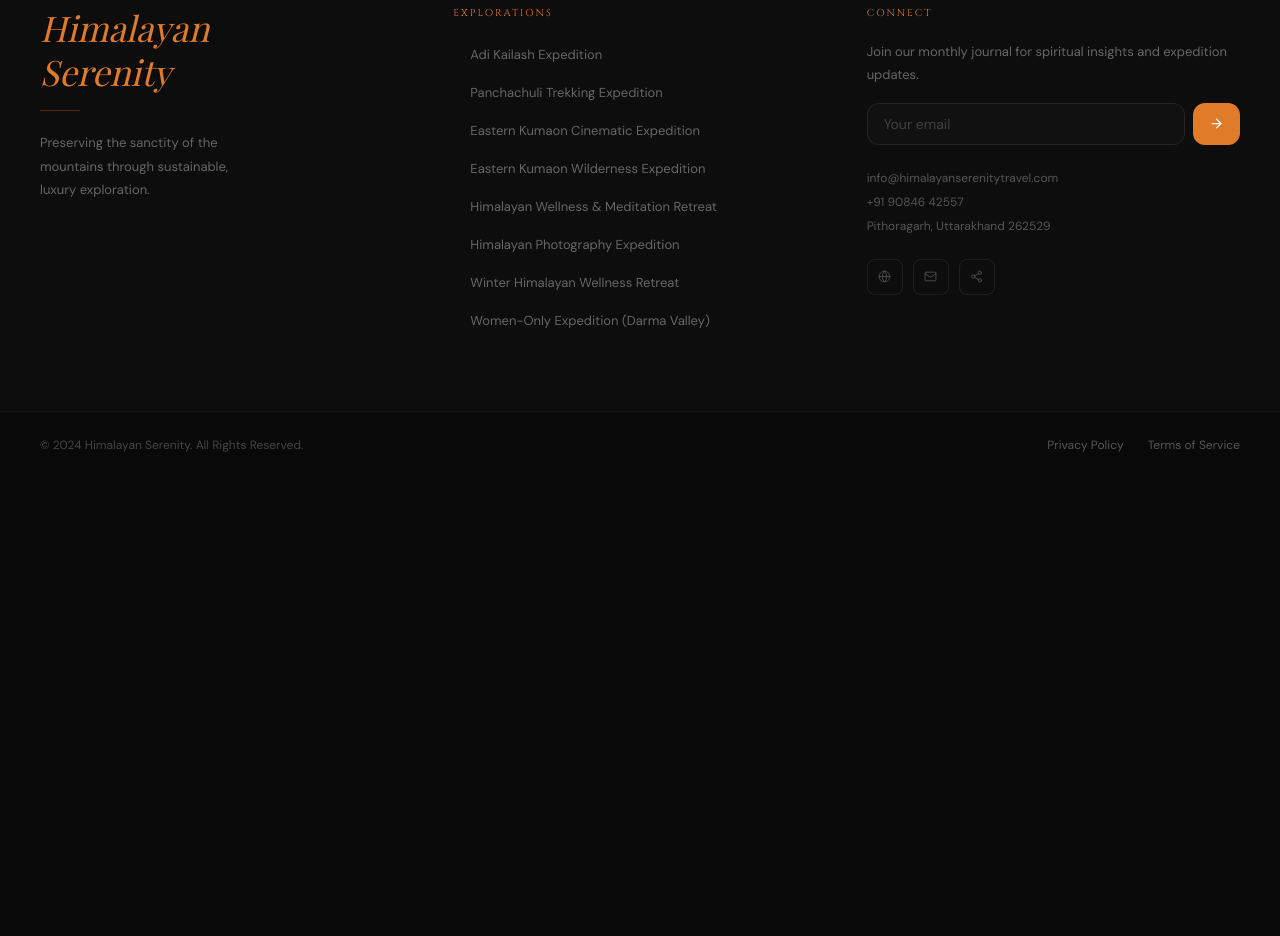
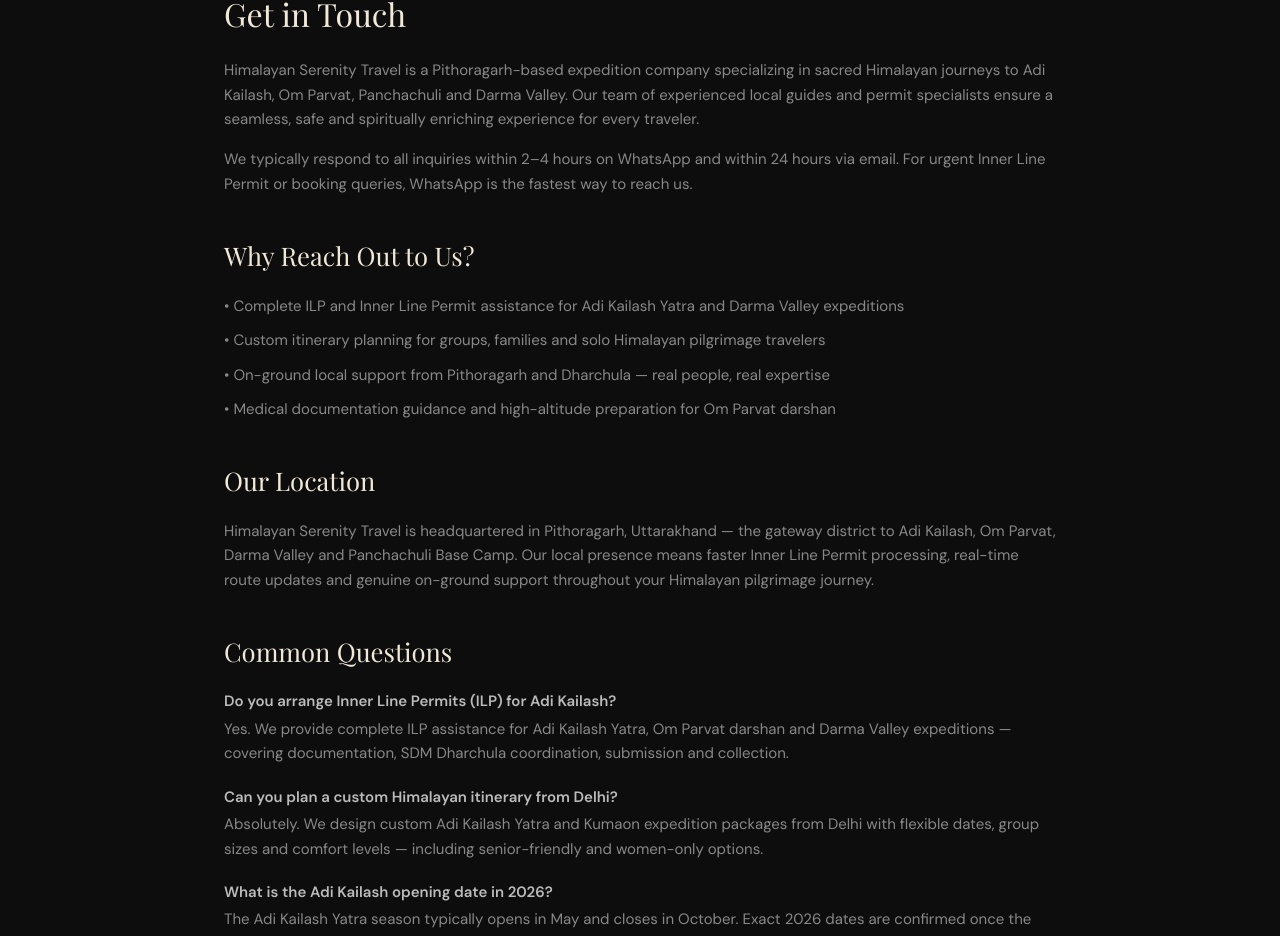
Before and after one commit to bhattpoms0-bit/himalayan-serenity, a React (Vite) app: page /contact in a window 1280 px wide. Shown: the part 1414-2350 px from the top of the page. Before the commit the page ends 1892 px from the top, so only its background shows below. Built offline with nearby package versions, Linux system fonts and the light colour scheme; a web font is replaced by a local one.

Commit message:
fix: add missing H1 tags, improve word count, reduce HTML ratio for SEO

```diff
--- a/src/components/Hero.jsx
+++ b/src/components/Hero.jsx
@@ -79,7 +79,7 @@ export default function Hero() {
           </motion.div>
 
           {/* Heading — 4 lines, sized to stay under 280px total */}
-          <h1 className="mb-5 leading-[1.05] tracking-[-0.02em]">
+          <h2 className="mb-5 leading-[1.05] tracking-[-0.02em]">
             {H1_LINES.map(({ text, italic }, i) => (
               <span key={text} className="block overflow-hidden pb-[0.05em]">
                 <motion.span
@@ -95,7 +95,7 @@ export default function Hero() {
                 </motion.span>
               </span>
             ))}
-          </h1>
+          </h2>
 
           {/* Subtitle — #999, tighter mb */}
           <motion.p
--- a/src/pages/About.jsx
+++ b/src/pages/About.jsx
@@ -12,6 +12,11 @@ export default function AboutPage() {
     <div className="min-h-screen bg-brand-dark">
       <Navbar activePage="about" />
 
+      {/* Visually hidden SEO h1 */}
+      <h1 style={{ position: 'absolute', width: '1px', height: '1px', padding: 0, margin: '-1px', overflow: 'hidden', clip: 'rect(0,0,0,0)', whiteSpace: 'nowrap', border: 0 }}>
+        About Himalayan Serenity Travel — Pithoragarh Based Expedition Company
+      </h1>
+
       {/* Hero */}
       <section className="relative min-h-[60vh] flex items-end pb-20 overflow-hidden">
         <div
@@ -21,7 +26,7 @@ export default function AboutPage() {
         <div className="absolute inset-0 bg-gradient-to-b from-black/20 via-black/50 to-black/80" />
         <div className="relative z-10 max-w-7xl mx-auto px-4 sm:px-6 lg:px-8 pt-32">
           <p className="section-tag mb-4">Elite Mountain Journeys</p>
-          <h1 className="section-title text-5xl lg:text-6xl max-w-2xl">The Foundation of Your Journey</h1>
+          <h2 className="section-title text-5xl lg:text-6xl max-w-2xl">The Foundation of Your Journey</h2>
         </div>
       </section>
 
--- a/src/pages/Blog.jsx
+++ b/src/pages/Blog.jsx
@@ -18,6 +18,11 @@ export default function Blog() {
   return (
     <div className="min-h-screen bg-brand-dark">
       <Navbar activePage="blog" />
+
+      {/* Visually hidden SEO h1 */}
+      <h1 style={{ position: 'absolute', width: '1px', height: '1px', padding: 0, margin: '-1px', overflow: 'hidden', clip: 'rect(0,0,0,0)', whiteSpace: 'nowrap', border: 0 }}>
+        Himalayan Travel Blog — Guides, Tips &amp; Expedition Stories
+      </h1>
 
       {/* ── Hero ─────────────────────────────────────────────────── */}
       <section className="relative pt-32 pb-20">
@@ -42,7 +47,7 @@ export default function Blog() {
             >
               Himalayan Insights
             </p>
-            <h1
+            <h2
               style={{
                 fontFamily: '"Playfair Display", Georgia, serif',
                 fontSize: 'clamp(2.4rem, 5vw, 3.5rem)',
@@ -54,7 +59,7 @@ export default function Blog() {
               }}
             >
               Stories from the Sacred Trail
-            </h1>
+            </h2>
             <p className="font-sans text-base max-w-lg mx-auto" style={{ color: '#888888', lineHeight: 1.8 }}>
               Guides, insights, and wisdom from the heart of the Himalayas.
             </p>
--- a/src/pages/Contact.jsx
+++ b/src/pages/Contact.jsx
@@ -72,6 +72,11 @@ export default function ContactPage() {
     <div className="min-h-screen bg-brand-dark">
       <Navbar activePage="contact" />
 
+      {/* Visually hidden SEO h1 */}
+      <h1 style={{ position: 'absolute', width: '1px', height: '1px', padding: 0, margin: '-1px', overflow: 'hidden', clip: 'rect(0,0,0,0)', whiteSpace: 'nowrap', border: 0 }}>
+        Contact Himalayan Serenity Travel — Plan Your Sacred Journey
+      </h1>
+
       <section className="relative pt-32 pb-20">
         {/* Hero bg */}
         <div
@@ -83,9 +88,9 @@ export default function ContactPage() {
         <div className="relative z-10 max-w-7xl mx-auto px-4 sm:px-6 lg:px-8">
           <div className="text-center mb-16">
             <p className="section-tag mb-4">The Final Ascent</p>
-            <h1 className="section-title text-5xl lg:text-6xl mb-5">
+            <h2 className="section-title text-5xl lg:text-6xl mb-5">
               Your Himalayan Journey<br />Begins Here
-            </h1>
+            </h2>
             <p className="font-sans text-brand-text-muted text-lg max-w-xl mx-auto">
               The peaks are calling. Step into a world of ancient wisdom and breathtaking beauty.
               Your spiritual ascent is just a conversation away.
@@ -247,6 +252,73 @@ export default function ContactPage() {
         </div>
       </section>
 
+      {/* ── SEO Content Section ───────────────────────────────────────── */}
+      <section className="py-16" style={{ backgroundColor: '#0d0d0d', borderTop: '1px solid rgba(255,255,255,0.06)' }}>
+        <div className="max-w-4xl mx-auto px-4 sm:px-6 lg:px-8">
+
+          <h2 className="font-serif text-brand-cream mb-5" style={{ fontSize: 'clamp(1.5rem, 3vw, 2rem)' }}>
+            Get in Touch
+          </h2>
+          <p className="font-sans mb-4 leading-relaxed" style={{ color: '#888888', fontSize: 15 }}>
+            Himalayan Serenity Travel is a Pithoragarh-based expedition company specializing in sacred Himalayan
+            journeys to Adi Kailash, Om Parvat, Panchachuli and Darma Valley. Our team of experienced local guides
+            and permit specialists ensure a seamless, safe and spiritually enriching experience for every traveler.
+          </p>
+          <p className="font-sans mb-10 leading-relaxed" style={{ color: '#888888', fontSize: 15 }}>
+            We typically respond to all inquiries within 2–4 hours on WhatsApp and within 24 hours via email.
+            For urgent Inner Line Permit or booking queries, WhatsApp is the fastest way to reach us.
+          </p>
+
+          <h2 className="font-serif text-brand-cream mb-5" style={{ fontSize: 'clamp(1.3rem, 2.5vw, 1.6rem)' }}>
+            Why Reach Out to Us?
+          </h2>
+          <ul className="font-sans mb-10 space-y-3" style={{ color: '#888888', fontSize: 15 }}>
+            <li>• Complete ILP and Inner Line Permit assistance for Adi Kailash Yatra and Darma Valley expeditions</li>
+            <li>• Custom itinerary planning for groups, families and solo Himalayan pilgrimage travelers</li>
+            <li>• On-ground local support from Pithoragarh and Dharchula — real people, real expertise</li>
+            <li>• Medical documentation guidance and high-altitude preparation for Om Parvat darshan</li>
+          </ul>
+
+          <h2 className="font-serif text-brand-cream mb-5" style={{ fontSize: 'clamp(1.3rem, 2.5vw, 1.6rem)' }}>
+            Our Location
+          </h2>
+          <p className="font-sans mb-10 leading-relaxed" style={{ color: '#888888', fontSize: 15 }}>
+            Himalayan Serenity Travel is headquartered in Pithoragarh, Uttarakhand — the gateway district to
+            Adi Kailash, Om Parvat, Darma Valley and Panchachuli Base Camp. Our local presence means faster
+            Inner Line Permit processing, real-time route updates and genuine on-ground support throughout your
+            Himalayan pilgrimage journey.
+          </p>
+
+          <h2 className="font-serif text-brand-cream mb-5" style={{ fontSize: 'clamp(1.3rem, 2.5vw, 1.6rem)' }}>
+            Common Questions
+          </h2>
+          <div className="space-y-5" style={{ color: '#888888', fontSize: 15 }}>
+            <div>
+              <p className="font-sans font-semibold mb-1" style={{ color: '#bbbbbb' }}>Do you arrange Inner Line Permits (ILP) for Adi Kailash?</p>
+              <p className="font-sans leading-relaxed">
+                Yes. We provide complete ILP assistance for Adi Kailash Yatra, Om Parvat darshan and Darma Valley expeditions —
+                covering documentation, SDM Dharchula coordination, submission and collection.
+              </p>
+            </div>
+            <div>
+              <p className="font-sans font-semibold mb-1" style={{ color: '#bbbbbb' }}>Can you plan a custom Himalayan itinerary from Delhi?</p>
+              <p className="font-sans leading-relaxed">
+                Absolutely. We design custom Adi Kailash Yatra and Kumaon expedition packages from Delhi with flexible
+                dates, group sizes and comfort levels — including senior-friendly and women-only options.
+              </p>
+            </div>
+            <div>
+              <p className="font-sans font-semibold mb-1" style={{ color: '#bbbbbb' }}>What is the Adi Kailash opening date in 2026?</p>
+              <p className="font-sans leading-relaxed">
+                The Adi Kailash Yatra season typically opens in May and closes in October. Exact 2026 dates are
+                confirmed once the district administration issues the annual notification. Contact us for the latest update.
+              </p>
+            </div>
+          </div>
+
+        </div>
+      </section>
+
       <Footer />
     </div>
   )
--- a/src/pages/Home.jsx
+++ b/src/pages/Home.jsx
@@ -26,6 +26,10 @@ export default function Home() {
     <div className="min-h-screen bg-brand-dark">
       <Navbar activePage="home" />
       <main>
+        {/* Visually hidden SEO h1 — Hero carries the visual heading (h2) */}
+        <h1 style={{ position: 'absolute', width: '1px', height: '1px', padding: 0, margin: '-1px', overflow: 'hidden', clip: 'rect(0,0,0,0)', whiteSpace: 'nowrap', border: 0 }}>
+          Sacred Himalayan Journeys — Adi Kailash, Om Parvat &amp; Kumaon Expeditions
+        </h1>
         <section aria-label="Hero"><Hero /></section>
         <TrustBar />
         <section aria-label="Why Choose Us"><WhyChooseUs /></section>
--- a/src/pages/Sustainability.jsx
+++ b/src/pages/Sustainability.jsx
@@ -61,6 +61,11 @@ export default function Sustainability() {
     <div className="min-h-screen bg-brand-dark">
       <Navbar activePage="sustainability" />
 
+      {/* Visually hidden SEO h1 */}
+      <h1 style={{ position: 'absolute', width: '1px', height: '1px', padding: 0, margin: '-1px', overflow: 'hidden', clip: 'rect(0,0,0,0)', whiteSpace: 'nowrap', border: 0 }}>
+        Our Sustainability Commitment — Responsible Himalayan Travel
+      </h1>
+
       {/* ── Hero ──────────────────────────────────────────────────────────── */}
       <section className="relative min-h-[70vh] flex items-end pb-24 overflow-hidden">
         <div
@@ -76,12 +81,12 @@ export default function Sustainability() {
             transition={{ duration: 1, ease: EASE }}
           >
             <p className="section-tag mb-5">Our Philosophy</p>
-            <h1
+            <h2
               className="section-title max-w-3xl"
               style={{ fontSize: 'clamp(2.8rem, 5vw, 4.5rem)', lineHeight: 1.1 }}
             >
               Sustainability
-            </h1>
+            </h2>
             <p
               className="font-sans mt-6 max-w-xl leading-relaxed"
               style={{ fontSize: 'clamp(1.1rem, 2vw, 1.3rem)', color: '#c8b89a', fontStyle: 'italic' }}
```
Also changed, not shown: src/pages/FAQ.jsx (+8 -3 lines).
